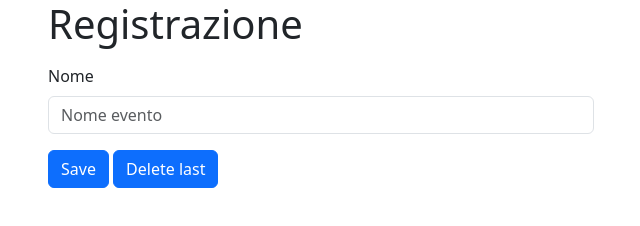
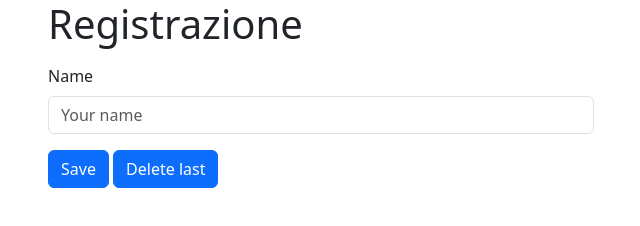
Before and after one commit to gianlumess/U2_S7_L2-JSON-API-REST, a plain HTML site: page index.html in a window 1280 px wide. Shown: the full height of the page, 319-959 px from the left. Drawn offline with nearby package versions, Linux system fonts and the light colour scheme.

Commit message:
Update index.html

```diff
--- a/index.html
+++ b/index.html
@@ -19,12 +19,12 @@
           <p></p>
           <form>
             <div class="mb-3">
-              <label for="event-name" class="form-label">Nome</label>
+              <label for="event-name" class="form-label">Name</label>
               <input
                 type="text"
                 class="form-control"
                 id="event-name"
-                placeholder="Nome evento"
+                placeholder="Your name"
                 required
               />
             </div>
```
